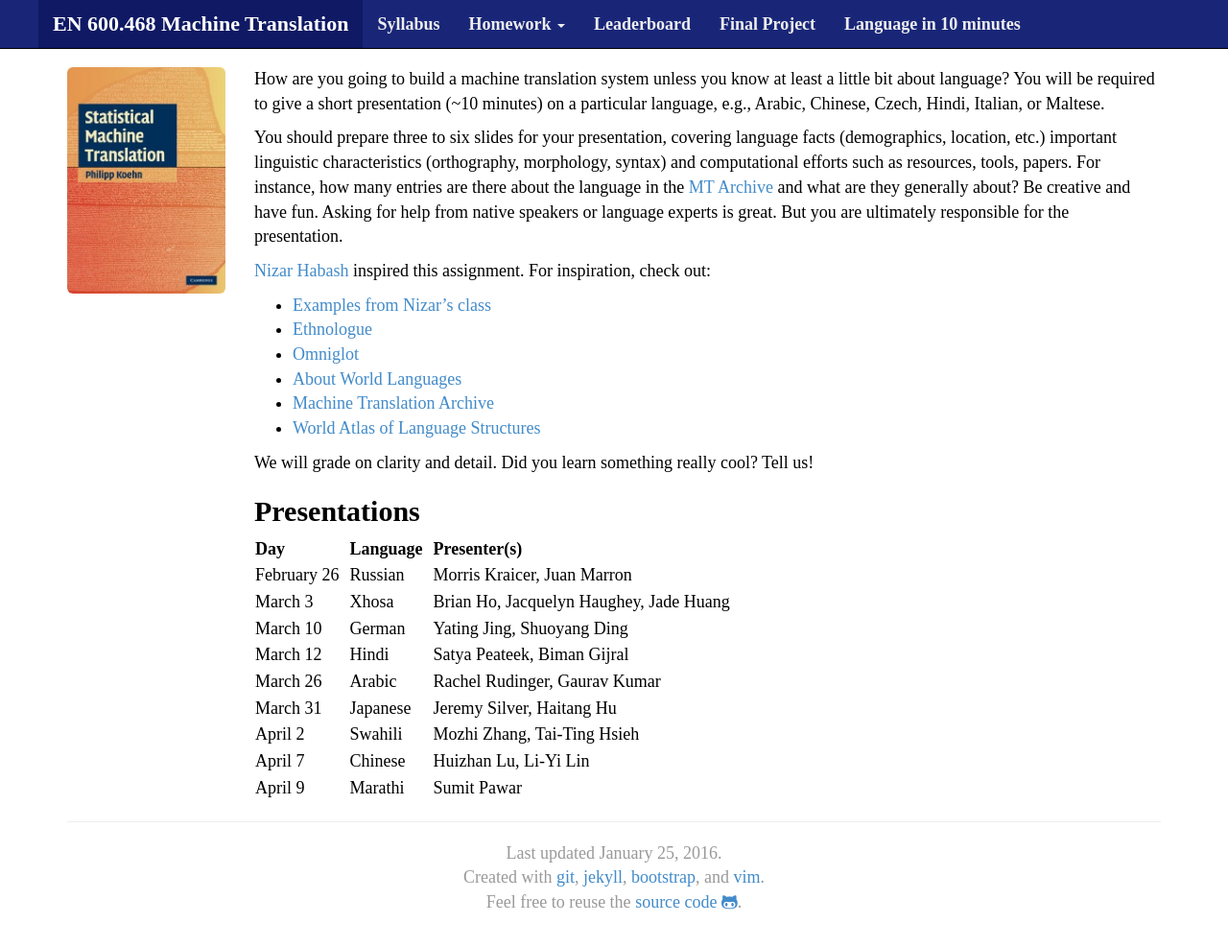
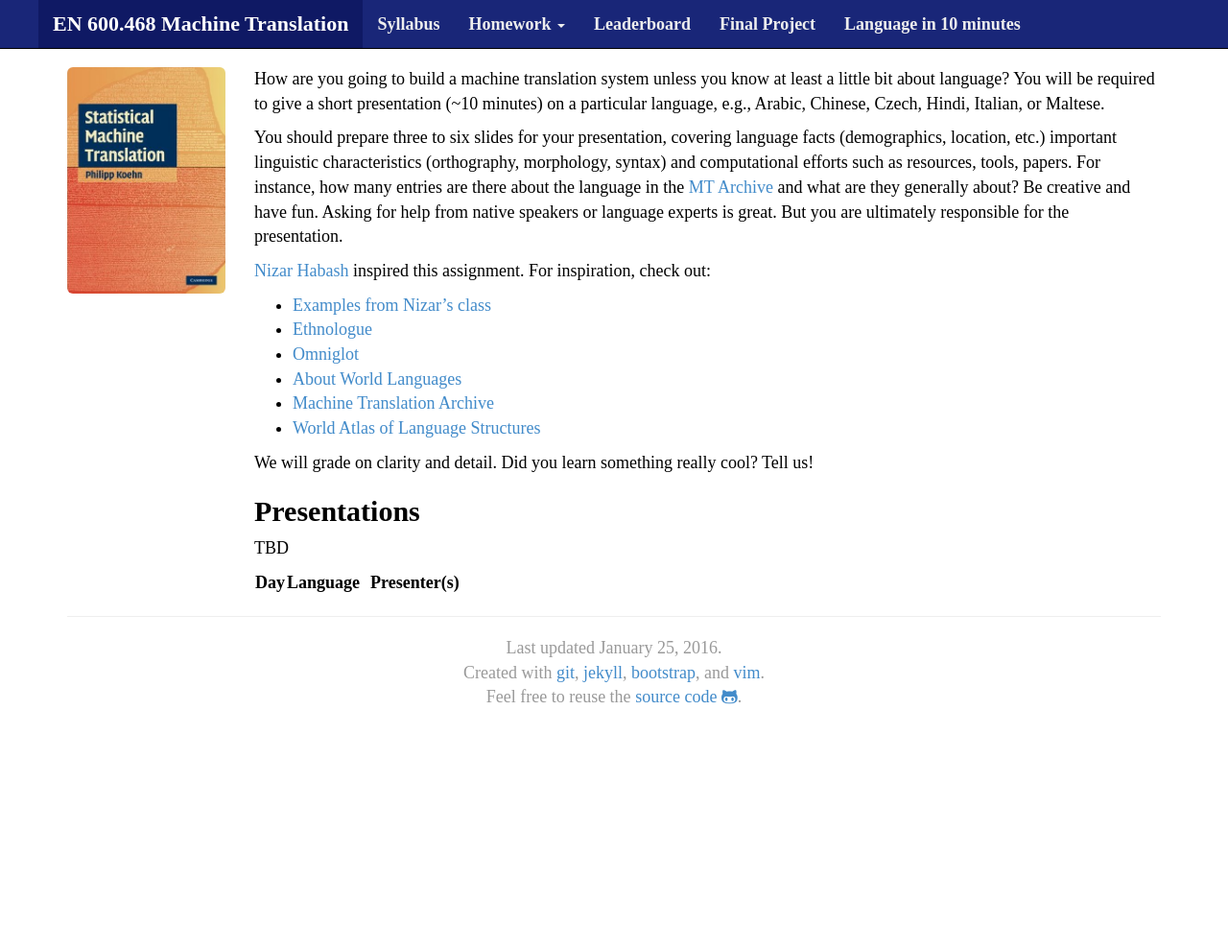
Before and after one commit to mt-class/jhu, a Jekyll site: the page built from lin10.md, in a window 1280 px wide and 1005 px high. Shown: the top 987 px of the window at 96% size. Built offline with Jekyll 4.4.1, drawn with Linux system fonts in a browser that asks for light colours; nearby versions of some CDN libraries; some web fonts are replaced.

Commit message:
Update lin10.md

```diff
--- a/lin10.md
+++ b/lin10.md
@@ -36,13 +36,6 @@ something really cool? Tell us!
 Presentations
 -------------
 
+TBD
+
 | **Day**      | **Language**&nbsp;&nbsp; | **Presenter(s)** |
-| February 26&nbsp;&nbsp;  | Russian  | Morris Kraicer, Juan Marron |
-| March 3      | Xhosa    | Brian Ho, Jacquelyn Haughey, Jade Huang |
-| March 10     | German   | Yating Jing, Shuoyang Ding |
-| March 12     | Hindi    | Satya Peateek, Biman Gijral |
-| March 26     | Arabic   | Rachel Rudinger, Gaurav Kumar |
-| March 31     | Japanese | Jeremy Silver, Haitang Hu |
-| April 2      | Swahili  |  Mozhi Zhang, Tai-Ting Hsieh |
-| April 7      | Chinese  | Huizhan Lu, Li-Yi Lin |
-| April 9      | Marathi  | Sumit Pawar |
```
